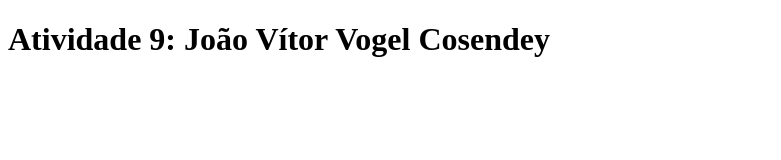
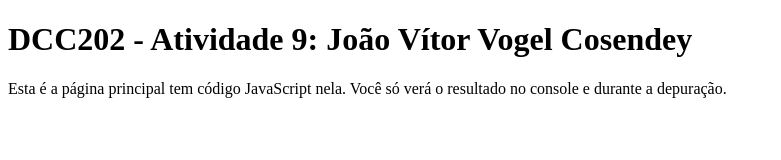
Before and after one commit to ufjf-dcc202/ufjf-dcc202-2023-3-b-atv9-joaovogelufjf, a website: page index.html in a window 1280 px wide. Shown: the whole page, without its empty margins (0-781 px from the left). Drawn offline with Linux system fonts and the light colour scheme.

Commit message:
tudo resolvido

```diff
--- a/index.html
+++ b/index.html
@@ -1,15 +1,15 @@
 <!DOCTYPE html>
-<html lang="en">
+<html lang="pt">
 <head>
     <meta charset="UTF-8">
     <meta name="viewport" content="width=device-width, initial-scale=1.0">
-    <title>Atividade 9: João Vítor Vogel Cosendey</title>
+    <title>DCC202 - Atividade 9: João Vítor Vogel Cosendey</title>
 </head>
 <body>
     <main>
-        <h1>Atividade 9: João Vítor Vogel Cosendey</h1>
-        <p></p>
-
+        <h1>DCC202 - Atividade 9: João Vítor Vogel Cosendey</h1>
+        <p>Esta é a página principal tem código JavaScript nela. Você só verá o resultado no console e durante a depuração.</p>
+    </main>
     <script>
         let joao = 1;
         let maria = 2;
@@ -20,6 +20,5 @@
         joao = 0;
     }
     </script>
-    </main>
 </body>
 </html>
```
Lines whose indentation alone changed are shown as unchanged.
